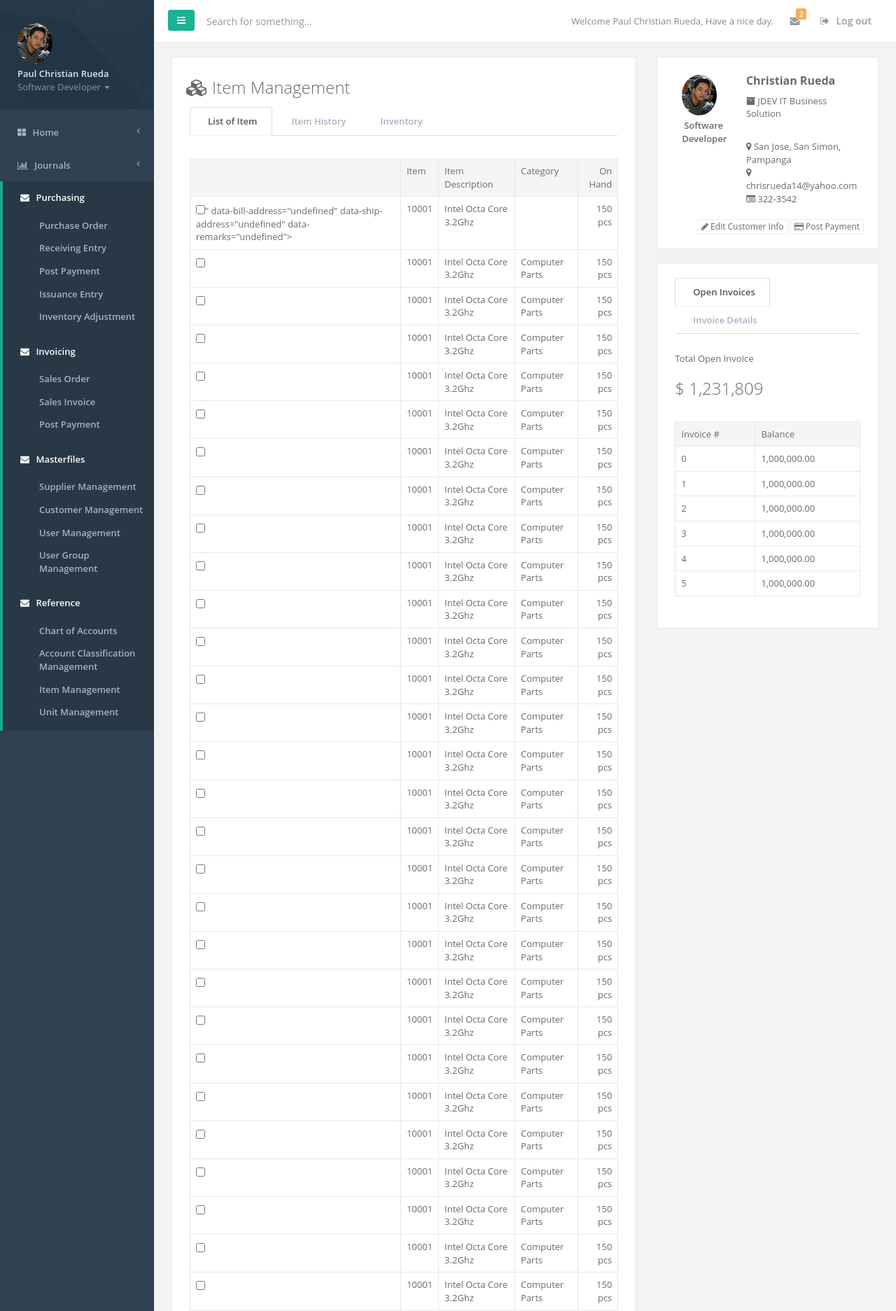
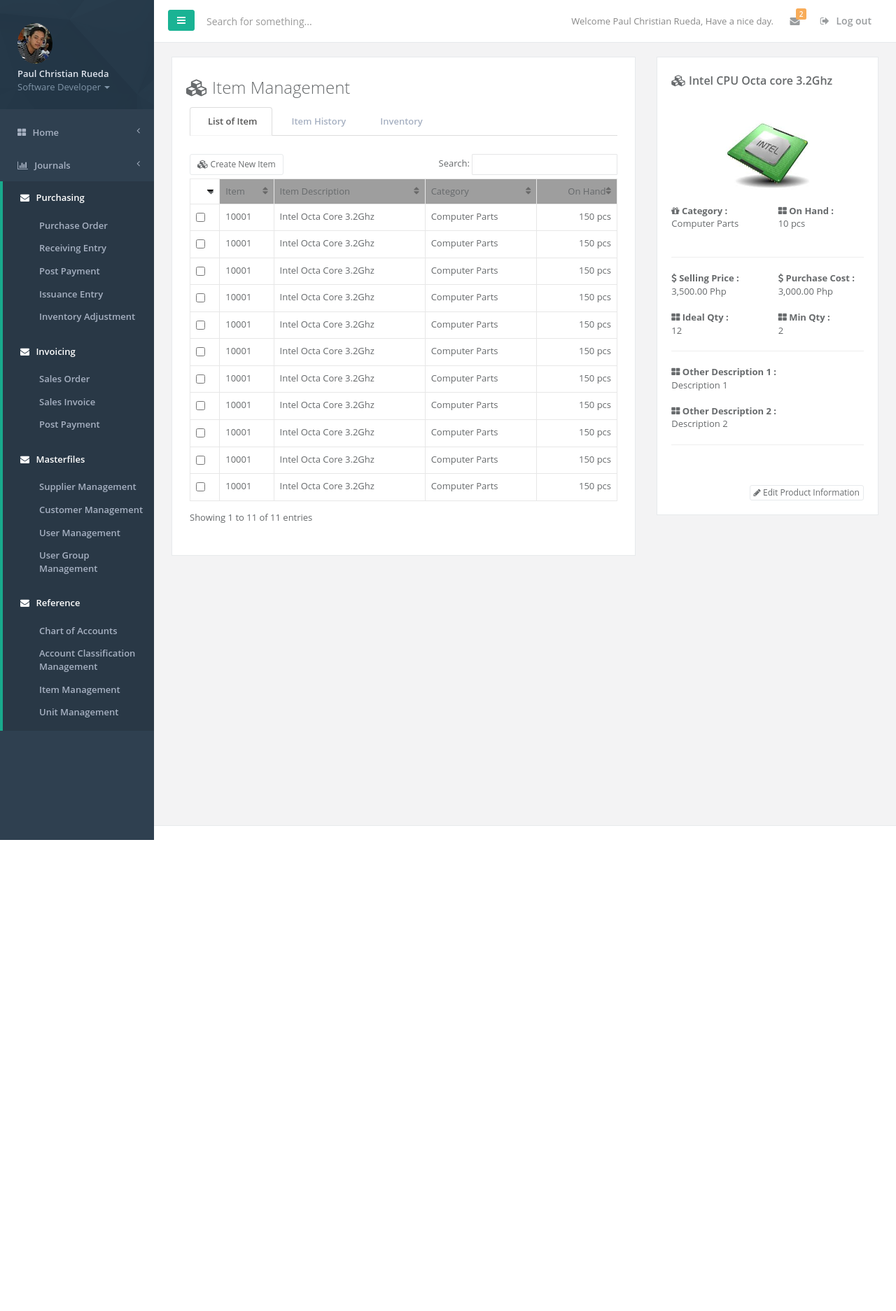
Before and after one commit to jdevtechsolution/jdevtechsolution, a CodeIgniter app: page /database/index.php/itemmanagementcontroller/index in a window 1280 px wide. Shown: the top 1873 px of the page at 70% size. After the commit the page ends 1200 px from the top, so only its background shows below. Run offline with CodeIgniter, Linux system fonts and the light colour scheme; grey boxes are pictures that could not be loaded.

Commit message:
Added Item Management UI.

```diff
--- a/application/views/item_management.php
+++ b/application/views/item_management.php
@@ -31,11 +31,6 @@
 	<style>
 		.toolbar{
 			float: left;
-		}
-
-		.tools {
-			float: left;
-			margin-bottom:5px;
 		}
 
 		[contenteditable="true"]:active,
@@ -93,7 +88,7 @@
 
 									<div class="tab-content">
 										<div id="tab-1" class="tab-pane active">
-												<table id="tbl_invoice_list" class="table table-bordered">
+												<table id="tbl_item_list" class="table table-bordered">
 													<thead>
 														<tr>
 															<td></td>
@@ -104,7 +99,7 @@
 														</tr>
 													</thead>
 													<tbody>
-														<?php for($i=0;$i<=55;$i++){ ?>
+														<?php for($i=0;$i<=10;$i++){ ?>
 														<tr>
 															<td><input type="checkbox"></td>
 															<td>10001</td>
@@ -118,7 +113,7 @@
 										</div>
 
 										<div id="tab-2" class="tab-pane">
-												<table id="tbl_customer_ledger" class="table table-bordered">
+												<table id="" class="table table-bordered">
 													<thead>
 														<tr>
 															<td></td>
@@ -179,95 +174,75 @@
 
 					<div class="col-lg-4">
 						<div class="contact-box  animated fadeInRight">
-							<a href="#">
-								<div class="col-sm-4">
-									<div class="text-center">
-										<img alt="image" class="img-circle m-t-xs img-responsive" src="assets/img/profile_small.jpg">
-										<div class="m-t-xs font-bold">Software Developer</div>
+
+                            <div class="row">
+                                    <div class="col-sm-12 ">
+                                            <div class="row">
+                                                <div class="col-sm-12 ">
+                                                    <h3><i class="fa fa-cubes"></i> Intel CPU Octa core 3.2Ghz</h3><br>
+                                                    <center><img class="img-responsive" style="width:120px;" src="assets/img/items/1.jpg"></center>
                                                 </div>
                                             </div>
-								<div class="col-sm-8">
-									<h3><strong>Christian Rueda</strong></h3>
-									<p><i class="fa fa-archive"></i> JDEV IT Business Solution</p><br>
-
-									<address>
-										<i class="fa fa-map-marker"></i> San Jose, San Simon, Pampanga<br>
-										<i class="fa fa-map-marker"></i> chrisrueda14@yahoo.com<br>
-										<i class="fa fa-list-alt"></i> 322-3542<br>
-									</address>
+                                            <br />
+                                            <div class="row">
+                                                <div class="col-sm-6">
+                                                    <i class="fa fa-gift"></i> <strong>Category :</strong> <br />Computer Parts<br /><br />
                                                 </div>
-
-								<div class="text-right">
-									<a class="btn btn-xs btn-white"><i class="fa fa-pencil"></i> Edit Customer Info </a>
-									<a class="btn btn-xs btn-white"><i class="fa fa-credit-card"></i> Post Payment </a>
-								</div>
-
-
-							</a>
-						</div>
-
-					</div>
-
-					<div class="col-lg-4">
-						<div class="contact-box  animated fadeInRight" style="padding:10px;">
-
-							<div class="panel-heading">
-									<div class="panel-options">
-										<ul class="nav nav-tabs">
-											<li class="active"><a data-toggle="tab" href="#tab-invoice-1">Open Invoices</a></li>
-											<li class=""><a data-toggle="tab" href="#tab-invoice-2">Invoice Details</a></li>
-										</ul>
+                                                <div class="col-sm-6">
+                                                    <i class="fa fa-th-large"></i> <strong>On Hand :</strong> <br />10 pcs
                                                 </div>
                                             </div>
-
-							<div class="panel-body">
-									<div class="tab-content">
-										<div id="tab-invoice-1" class="tab-pane active">
+                                        <hr >
                                             <div class="row">
-												<div class="col-xs-12">
-													<span>Total Open Invoice</span>
-													<h2>$ 1,231,809</h2>
-													<div class="text-center m">
-														<span id="sparkline8"></span>
+                                                <div class="col-sm-6">
+                                                    <i class="fa fa-dollar"></i> <strong>Selling Price :</strong>  <br />3,500.00 Php
                                                 </div>
+                                                <div class="col-sm-6">
+                                                    <i class="fa fa-dollar"></i> <strong>Purchase Cost :</strong> <br /> 3,000.00 Php
                                                 </div>
                                             </div>
 
                                             <br />
                                             <div class="row">
-												<div class="col-xs-12">
-													<table id="tbl_past_due" class="table table-bordered">
-														<thead>
-															<tr>
-																<td>Invoice #</td>
-
-																<td>Balance</td>
-															</tr>
-														</thead>
-														<tbody>
-															<?php for($i=0;$i<=5;$i++){ ?>
-																<tr>
-																	<td><?php echo $i; ?></td>
-
-																	<td>1,000,000.00</td>
-																</tr>
-															<?php } ?>
-														</tbody>
-													</table>
+                                                <div class="col-sm-6">
+                                                    <i class="fa fa-th-large"></i> <strong>Ideal Qty :</strong> <br />12
                                                 </div>
+                                                <div class="col-sm-6">
+                                                    <i class="fa fa-th-large"></i> <strong>Min Qty :</strong> <br />2
                                                 </div>
                                             </div>
 
-										<div id="tab-invoice-2" class="tab-pane">
-
+                                            <hr>
+                                            <div class="row">
+                                                <div class="col-sm-12">
+                                                    <i class="fa fa-th-large"></i> <strong>Other Description 1 :</strong> <br />Description 1
                                                 </div>
                                             </div>
+
+                                            <br />
+                                            <div class="row">
+                                                <div class="col-sm-12">
+                                                    <i class="fa fa-th-large"></i> <strong>Other Description 2 :</strong> <br />Description 2
+                                                </div>
+                                            </div>
+                                            <hr>
+                                    </div>
+                            </div><br><br>
+
+
+							<div class="text-right">
+									<a class="btn btn-xs btn-white"><i class="fa fa-pencil"></i> Edit Product Information </a>
 							</div>
 
 
 
 						</div>
+
 					</div>
+
+
+
+
 				</div>
         </div><!-- /main content area -->
 
@@ -281,155 +256,99 @@
 
 
 		<!---/invoice modal--->
-		<div class="modal fade" id="invoice_modal" tabindex="-1" role="dialog" aria-hidden="true">
-                                <div class="modal-dialog"  style="width:70%;">
+		<div class="modal fade" id="item_info_modal" tabindex="-1" role="dialog" aria-hidden="true">
+            <div class="modal-dialog"  style="width:50%;">
                 <div class="modal-content animated bounceInRight">
+                    <div class="modal-body">
+                        <div class="row" style="margin-left:-25px;margin-right:-25px;"><!--/row-->
+                            <div class="col-lg-12">
+                                <div class="panel panel-default" style="margin-bottom:-20px;border-radius:0px;">
+
+                                    <div class="ibox float-e-margins">
+                                        <div class="ibox-title">
+                                            <h5>Item Management<small class="m-l-sm">Please enter Item Information.</small></h5>
+                                            <div class="ibox-tools">
+
+                                                <a data-dismiss="modal">
+                                                    <i class="fa fa-times"></i>
+                                                </a>
+                                            </div>
+                                        </div>
+
+                                        <div class="ibox-content">
+                                            <div class="row">
+                                                <div class="col-lg-6">
+                                                    <div class="form-group">
+                                                        <label>Item # *</label>
+                                                        <input class="form-control" type="text" name="user_code" data-container="body" data-trigger="manual" data-toggle="tooltip" title="Item number is required.">
+                                                    </div>
+
+                                                    <div class="form-group">
+                                                        <label>Item Description *</label>
+                                                        <input class="form-control" type="text" name="user_code"  data-container="body" data-trigger="manual" data-toggle="tooltip" title="Item Description is required.">
+                                                    </div>
+
+                                                    <div class="form-group">
+                                                        <label>Unit *</label>
+                                                        <select id="cbo_unit" style="color:white;" name="unit" class="selectpicker show-tick form-control" data-live-search="true"  data-message="Please make sure you enter unit." title="Please select unit." required>
+                                                            <option value="1">kg</option>
+                                                            <option value="2">mg</option>
+                                                            <option value="3">pcs</option>
+                                                        </select>
+                                                    </div>
+
+                                                    <div class="form-group">
+                                                        <label>Purchase Cost </label>
+                                                        <input class="form-control" type="number" name="user_code">
+                                                    </div>
+
+                                                    <div class="form-group">
+                                                        <label>Selling Price</label>
+                                                        <input class="form-control" type="number" name="user_code">
+                                                    </div>
 
 
+                                                </div>
 
-                                        <div class="modal-body"><!--/modal body-->
-											<div class="row" style="margin-left:-25px;margin-right:-25px;"><!--/row-->
-												<ul id="tab-content" class="nav nav-tabs" style="margin-left:10px;margin-right:10px;">
-													<li class="active">
-														<a href="#create_invoice" data-toggle="tab">
-															<label class="modal_label"><i class="fa fa-clipboard"></i> Create Invoice</label>
-														</a>
-													</li>
-													</ul>
+                                                <div class="col-lg-6">
+                                                    <div class="form-group">
+                                                        <label>Ideal Qty </label>
+                                                        <input class="form-control" type="number" name="user_code">
+                                                    </div>
 
-													<div id="tabs" class="tab-content"  style="margin-left:10px;margin-right:10px;"><!-- /tab contents -->
-														<div class="tab-pane fade in active" id="create_invoice" style="border-bottom:1px solid #d5d4d4;border-right:1px solid #d5d4d4;border-left:1px solid #d5d4d4;padding:15px;">
-															<div class="row">
-
-																	<div class="col-lg-5"><!--column-->
-																			<div class="panel panel-primary" style="padding:10px;">
                                                     <div class="form-group">
-																					<label>C<u>u</u>stomer *</label>
-																					<select id="customer_dropdown" style="color:white;" name="customer" class="selectpicker show-tick form-control" data-live-search="true">
-																						<option>Paul Christian Rueda</option>
-																					</select>
+                                                        <label>Warn Qty</label>
+                                                        <input class="form-control" type="number" name="user_code" data-container="body" data-trigger="manual" data-toggle="tooltip" title="Employee number is required.">
                                                     </div>
+                                                    <div class="form-group">
+                                                        <label>Other Description 1</label>
+                                                        <input class="form-control" type="text" name="user_code" data-container="body" data-trigger="manual" data-toggle="tooltip" title="Employee number is required.">
                                                     </div>
-																	</div><!--column-->
-																	<div class="col-lg-4"></div>
-																	<div class="col-lg-3">
-																		<div class="panel panel-primary" style="padding:10px;">
-																			<div class="form-group" id="data_1">
-																				<label class="font-noraml"><u>D</u>ate Due *</label>
-																				<div class="input-group date" id="dt_due_date">
-																					<span class="input-group-addon"><i class="fa fa-calendar"></i></span><input type="text" class="form-control" value="03/04/2014">
+                                                    <div class="form-group">
+                                                        <label>Other Description 2 </label>
+                                                        <input class="form-control" type="text" name="user_code" data-container="body" data-trigger="manual" data-toggle="tooltip" title="Employee number is required.">
+                                                    </div>
+                                                    <div class="form-group">
+                                                        <label>Other Description 3 </label>
+                                                        <input class="form-control" type="text" name="user_code" data-container="body" data-trigger="manual" data-toggle="tooltip" title="Employee number is required.">
                                                     </div>
                                                 </div>
                                             </div>
                                         </div>
-
-															</div>
-
-															<div class="row">
-																	<div class="col-lg-12">
-																		<div class="panel panel-primary" style="padding:15px 10px 0px 10px;margin-top:-12px;">
-																			<div class="form-group">
-																				<div class="input-group">
-																					<input type="text" id="plu_typehead" data-provide="typeahead" class="form-control" placeholder="Enter PLU or Desription / Press F2 to Browse Item List">
-																					<span class="input-group-btn">
-																						<button type="button" class="btn btn-primary">Browse List</button>
-																					</span>
-
                                     </div>
                                 </div>
                             </div>
-
-																		<div class="panel panel-primary" style="padding:10px;margin-top:-12px;">
-																			<table id="tbl_item_cart" class="table table-bordered">
-																				<thead>
-																					<tr>
-																						<td>Qty</td>
-																						<td>Description</td>
-																						<td>Discount</td>
-																						<td>Unit Price</td>
-																						<td>Total</td>
-																						<td>Action</td>
-																					</tr>
-																				</thead>
-																				<tbody>
-
-																				</tbody>
-
-																				<tfoot>
-																					<tr>
-																						<td colspan="2" align="right"><strong>Total Discount</strong></td>
-																						<td align="right" style="color:red;"><strong>0.00</strong></td>
-																						<td align="right"><strong>Total Invoice</strong></td>
-																						<td align="right" style="color:red;"><strong>0.00</strong></td>
-																						<td></td>
-																					</tr>
-																				</tfoot>
-																			</table>
-																		</div>
-																	</div>
-															</div>
-
-
-															<div class="row">
-																<div class="col-lg-12" style="">
-
-
-																		 <div class="panel-heading" style="margin-left:-15px;margin-top:-20px;">
-
-																			<div class="panel-options">
-
-																				<ul class="nav nav-tabs">
-																					<li class="active"><a data-toggle="tab" href="#tab-modal-1"><u>B</u>ill to Address *</a></li>
-																					<li class=""><a data-toggle="tab" href="#tab-modal-2">S<u>h</u>ipping Address</a></li>
-																					<li class=""><a data-toggle="tab" href="#tab-modal-3">Re<u>m</u>arks</a></li>
-																				</ul>
-																			</div>
-																		</div>
-
-																		<div class="panel-body">
-
-																				<div class="tab-content">
-																					<div id="tab-modal-1" class="tab-pane active">
-																						<div class="form-group" style="margin-top:-10px;">
-																							<textarea class="form-control"></textarea>
-																						</div>
-																					</div>
-
-																					<div id="tab-modal-2" class="tab-pane">
-																						<div class="form-group" style="margin-top:-10px;">
-																							<textarea class="form-control"></textarea>
-																						</div>
-																					</div>
-
-																					<div id="tab-modal-3" class="tab-pane">
-																						<div class="form-group" style="margin-top:-10px;">
-																							<textarea class="form-control"></textarea>
-																						</div>
-																					</div>
-																				</div>
-
-																		</div>
-
-
+                        </div>	<!--/row-->
 
 
                     </div>
 
 
-
-															</div>
+                    <div class="modal-footer">
+                        <button id="btn_save_changes" type="button" class="btn btn-primary"><i class="fa fa-save"></i> <u>S</u>ave Changes </button>
+                        <button type="button" class="btn btn-white" data-dismiss="modal"><u>C</u>lose</button>
                     </div>
 
-
-													</div><!-- /tab contents -->
-
-											</div>	<!--/row-->
-                                        </div><!--/modal body-->
-
-                                        <div class="modal-footer">
-                                            <button id="btn_create_invoice" type="button" class="btn btn-primary"><i class="fa fa-save"></i> <u>R</u>ecord Invoice </button>
-											<button type="button" class="btn btn-white" data-dismiss="modal"><u>C</u>lose</button>
-                                        </div>
                 </div>
             </div>
         </div><!---/invoice modal--->
@@ -460,7 +379,8 @@
 	<!-- Peity -->
     <script src="assets/js/plugins/peity/jquery.peity.min.js"></script>
 
-    <script src="assets/js/defined/sales.invoice.event.handlers.js"></script>
+    <script src="assets/js/defined/item.management.event.handlers.js"></script>
+
 	<script>
 		$(document).ready(function(){
 			$("#sparkline8").sparkline([2,5, 6, 7, 2, 0, 4, 2, 4, 5, 7, 2, 4, 12, 14, 4, 2, 14, 12, 7,5,4,3,4], {
--- a/application/views/templates/left_navigation.php
+++ b/application/views/templates/left_navigation.php
@@ -9,11 +9,11 @@
                             <span class="clear"> <span class="block m-t-xs"> <strong class="font-bold">Paul Christian Rueda</strong>
                              </span> <span class="text-muted text-xs block">Software Developer <b class="caret"></b></span> </span> </a>
                         <ul class="dropdown-menu animated fadeInRight m-t-xs">
-                            <li><a href="profile.html">Profile</a></li>
-                            <li><a href="contacts.html">Contacts</a></li>
-                            <li><a href="mailbox.html">Mailbox</a></li>
+                            <li><a href="#">Profile</a></li>
+                            <li><a href="#">Contacts</a></li>
+                            <li><a href="#">Mailbox</a></li>
                             <li class="divider"></li>
-                            <li><a href="login.html">Logout</a></li>
+                            <li><a href="#">Logout</a></li>
                         </ul>
                     </div>
                     <div class="logo-element">
@@ -21,7 +21,7 @@
                     </div>
                 </li>
                 <li>
-                    <a href="index.html"><i class="fa fa-th-large"></i> <span class="nav-label">Home</span> <span class="fa arrow"></span></a>
+                    <a href="#"><i class="fa fa-th-large"></i> <span class="nav-label">Home</span> <span class="fa arrow"></span></a>
                     <ul class="nav nav-second-level">
                         <li><a href="#">Dashboard</a></li>
                     </ul>
--- /dev/null
+++ b/assets/js/defined/item.management.event.handlers.js
@@ -0,0 +1,63 @@
+/**
+ * Created by CHRISRUEDA on 11/23/2015.
+ */
+
+$(document).ready(function(){
+
+    /**
+     * List of Item Modules, iniatialization of Datatables
+     */
+    var itemListModule=(function(){
+        var tbl_item_list;
+
+        var binEventHandlers=(function(){
+
+            $('#tab-1').on('click','button[name="create_new_item"]',function(){
+                itemInfoModalModule.showModal();
+            });
+
+        })();
+
+        /**
+         * initialization of Item List Datatable
+         */
+        var initializeItemList=(function(){
+            tbl_item_list=$('#tbl_item_list').DataTable({
+                "bLengthChange":true,
+                "order": [[ 0, "desc" ]],
+                "bPaginate":false,
+                "dom": '<"toolbar">frtip',
+                "oLanguage": {
+                    "sSearch": "Search: ",
+                    "sProcessing": "Please wait..."
+                }
+            });
+        })(); //end of item datatable initialization
+
+
+        //create button "create new item"
+        var createToolBar=(function(){
+            var _btnCreateNewItem='<button name="create_new_item" style="margin-right:3px;" class="btn btn-white btn-sm" data-toggle="tooltip" data-placement="left" title="Create New Item"><i class="fa fa-cubes"></i> Create New Item</button>';
+            $("div.toolbar").html(_btnCreateNewItem);
+        })();
+
+
+    })();
+
+
+    /**
+     * item information fields modal
+     */
+    var itemInfoModalModule=(function(){
+        var showInfoModal=function(){
+            $('#item_info_modal').modal('show');
+        };
+
+        return {
+            showModal : showInfoModal
+        };
+    })();
+
+
+
+});
```
Also changed, not shown: assets/img/items/1.jpg (added). Lines whose indentation alone changed are shown as unchanged.
